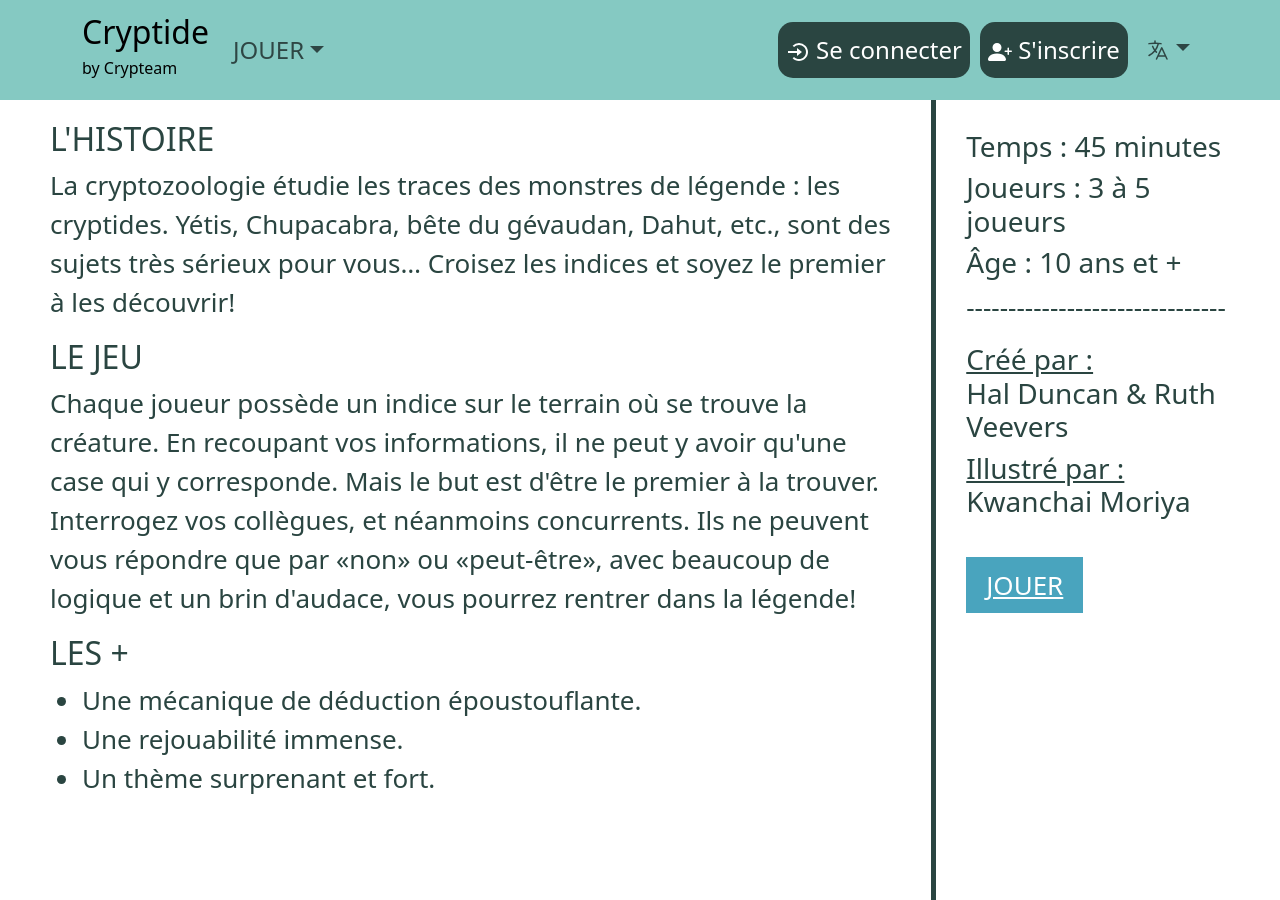
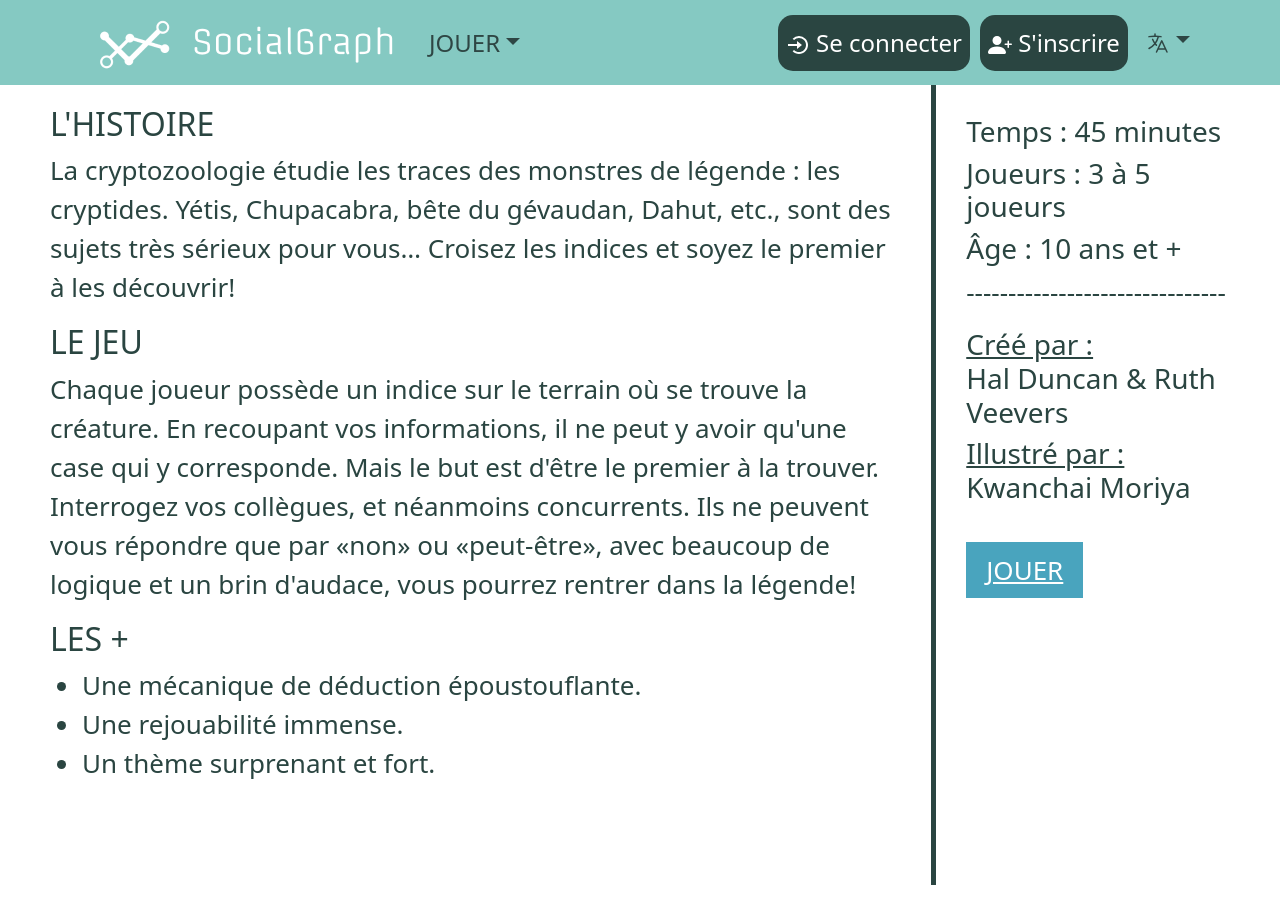
Before and after one commit to PiR194/Cryptid, a React (Create React App) app in the folder cryptide_project/: page / in a window 1280 px wide. Built offline with nearby package versions, Linux system fonts and the light colour scheme.

Commit message:
ajout logo et modif navbar

```diff
--- a/cryptide_project/src/Components/NavBar.tsx
+++ b/cryptide_project/src/Components/NavBar.tsx
@@ -11,6 +11,9 @@ import { BiLogInCircle } from 'react-icons/bi';
 import { BsFillPersonPlusFill } from 'react-icons/bs';
 import { HiLanguage } from 'react-icons/hi2';
 
+/* Images */
+import logo from '../res/img/logo2_preview_rev_1.png';
+
 /* Components */
 import './NavBar.css';
 
@@ -20,10 +23,7 @@ function AppNavbar({changeLocale}) {
         <Navbar expand="lg" className="custom-navbar">
         <Container>
             <Navbar.Brand href="/">
-                <div>
-                    <h2>Cryptide</h2>
-                    <h6>by Crypteam</h6>
-                </div>
+                <img src={logo} alt="logo" className="logo"/>
             </Navbar.Brand>
             <Navbar.Toggle aria-controls="basic-navbar-nav" />
             <Navbar.Collapse id="basic-navbar-nav">
```
Also changed, not shown: cryptide_project/src/res/img/logo2_preview_rev_1.png (added).
